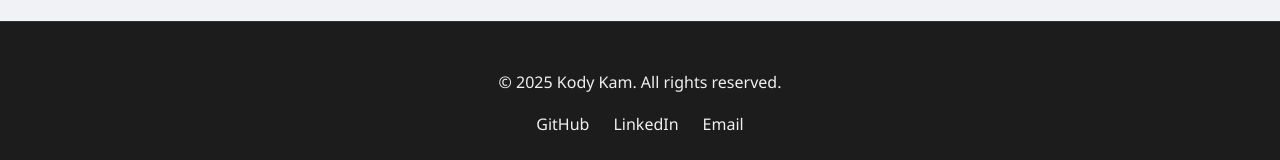
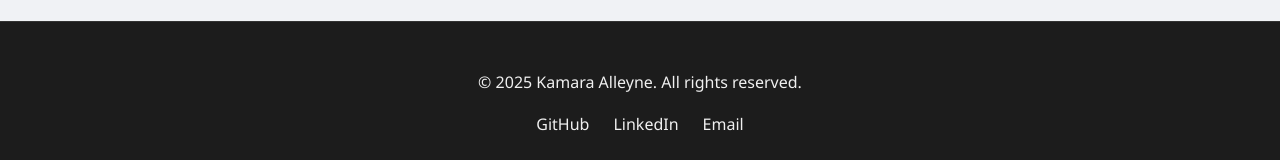
Before and after one commit to KodyKam/portfolio, a React (Create React App) app: page /contact in a window 1280 px wide. Shown: the part 1108-1268 px from the top of the page. Built offline with nearby package versions, Linux system fonts and the light colour scheme.

Commit message:
Fixed Footer info

```diff
--- a/src/components/Footer.jsx
+++ b/src/components/Footer.jsx
@@ -5,11 +5,11 @@ function Footer() {
   return (
     <footer className="footer">
       <div className="footer-content">
-        <p>&copy; {new Date().getFullYear()} Kody Kam. All rights reserved.</p>
+        <p>&copy; {new Date().getFullYear()} Kamara Alleyne. All rights reserved.</p>
         <div className="social-links">
           <a href="https://github.com/kodykam" target="_blank" rel="noopener noreferrer">GitHub</a>
-          <a href="https://linkedin.com/in/kodykam" target="_blank" rel="noopener noreferrer">LinkedIn</a>
-          <a href="mailto:kody@example.com">Email</a>
+          <a href="https://linkedin.com/in/kamaraalleyne" target="_blank" rel="noopener noreferrer">LinkedIn</a>
+          <a href="mailto:kamara.alleyne@gmail.com">Email</a>
         </div>
       </div>
     </footer>
```
